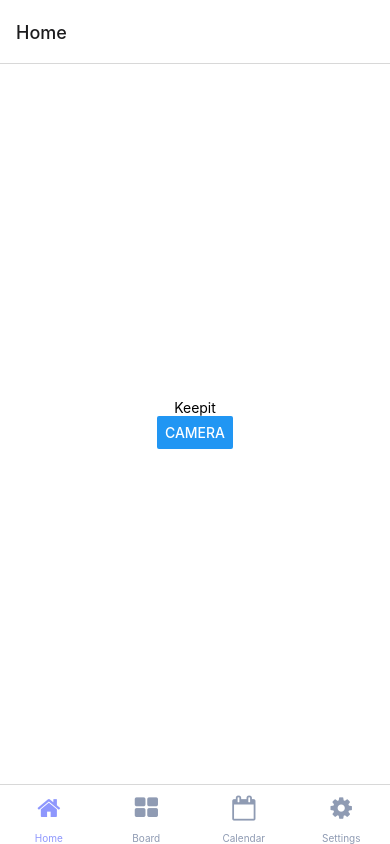
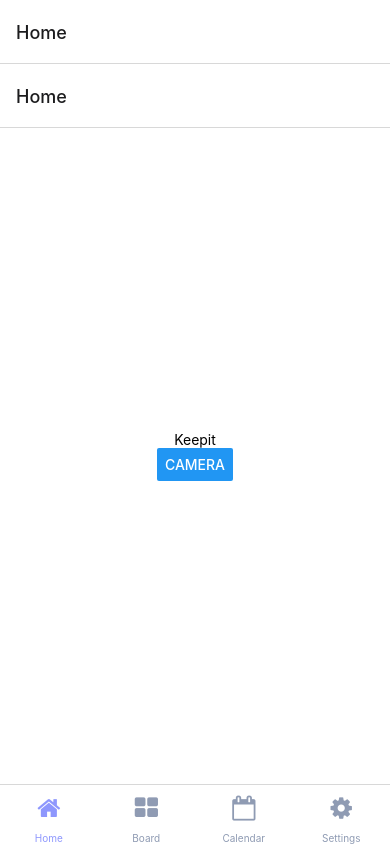
Before and after one commit to HCI-3Trillion/Keepit, a React Native app: screen /Home in a window 390 px wide. Built offline with nearby package versions, Linux system fonts and the light colour scheme.

Commit message:
✨ 홈 스택 네비게이션 수정
탭과 스택 네비게이션 같이 이용하도록 수정, 중첩 탭 수정 필요

```diff
--- /dev/null
+++ b/src/components/HomeStackNavigation.js
@@ -0,0 +1,18 @@
+import React from 'react';
+import { createNativeStackNavigator } from '@react-navigation/native-stack';
+
+import HomeScreen from '../screens/HomeScreen';
+import CameraScreen from '../screens/CameraScreen';
+
+const HomeStack = createNativeStackNavigator();
+
+const HomeStackNavigation = () => {
+  return (
+    <HomeStack.Navigator>
+      <HomeStack.Screen name="Home" component={HomeScreen} />
+      <HomeStack.Screen name="Camera" component={CameraScreen} />
+    </HomeStack.Navigator>
+  );
+};
+
+export default HomeStackNavigation;
--- a/src/components/TabNavigation.js
+++ b/src/components/TabNavigation.js
@@ -3,10 +3,10 @@
 import { NavigationContainer } from '@react-navigation/native';
 import { FontAwesome } from '@expo/vector-icons';
 
-import HomeScreen from '../screens/HomeScreen';
 import BoardScreen from '../screens/BoardScreen';
 import CalendarScreen from '../screens/CalendarScreen';
 import SettingsScreen from '../screens/SettingsScreen';
+import HomeStackNavigation from './HomeStackNavigation';
 
 import { ColorCode } from '../utils/constants';
 
@@ -39,7 +39,7 @@
           },
         })}
       >
-        <Tab.Screen name="Home" component={HomeScreen} />
+        <Tab.Screen name="Home" component={HomeStackNavigation} />
         <Tab.Screen name="Board" component={BoardScreen} />
         <Tab.Screen name="Calendar" component={CalendarScreen} />
         <Tab.Screen name="Settings" component={SettingsScreen} />
```
